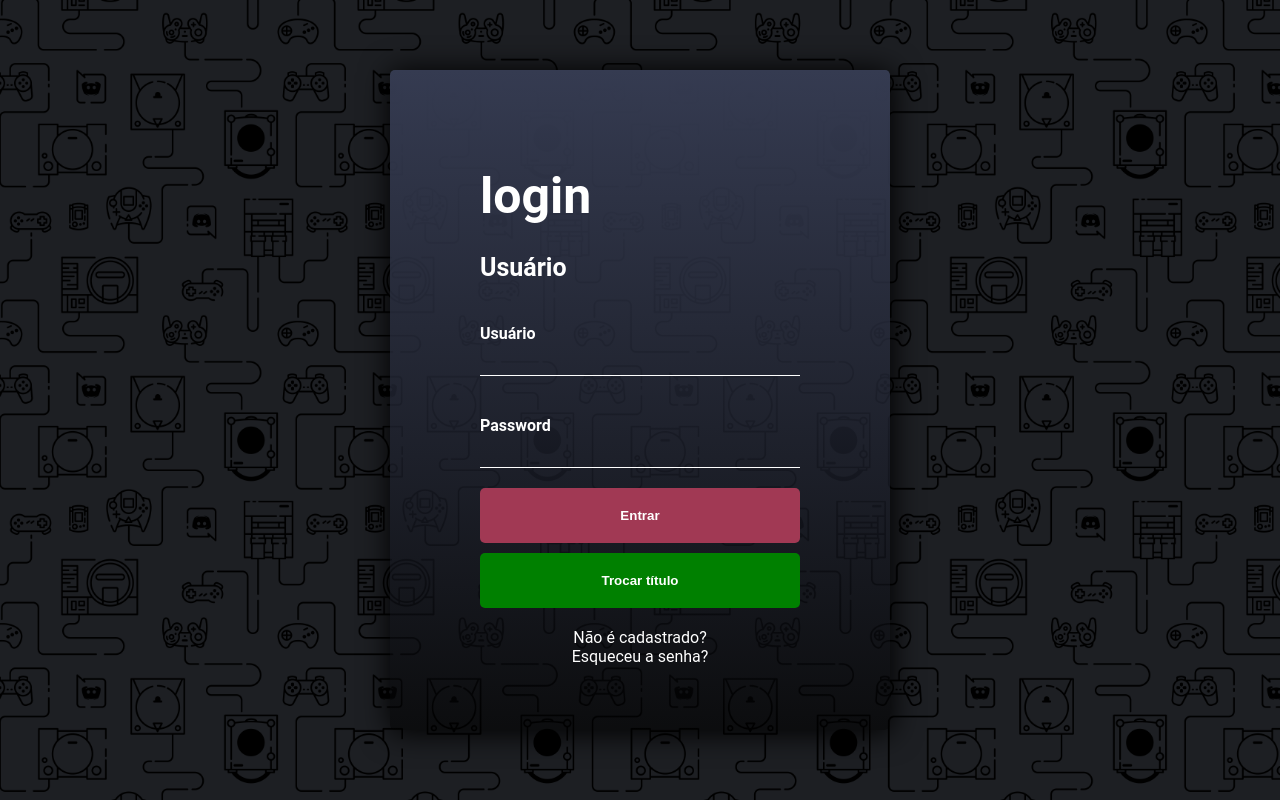
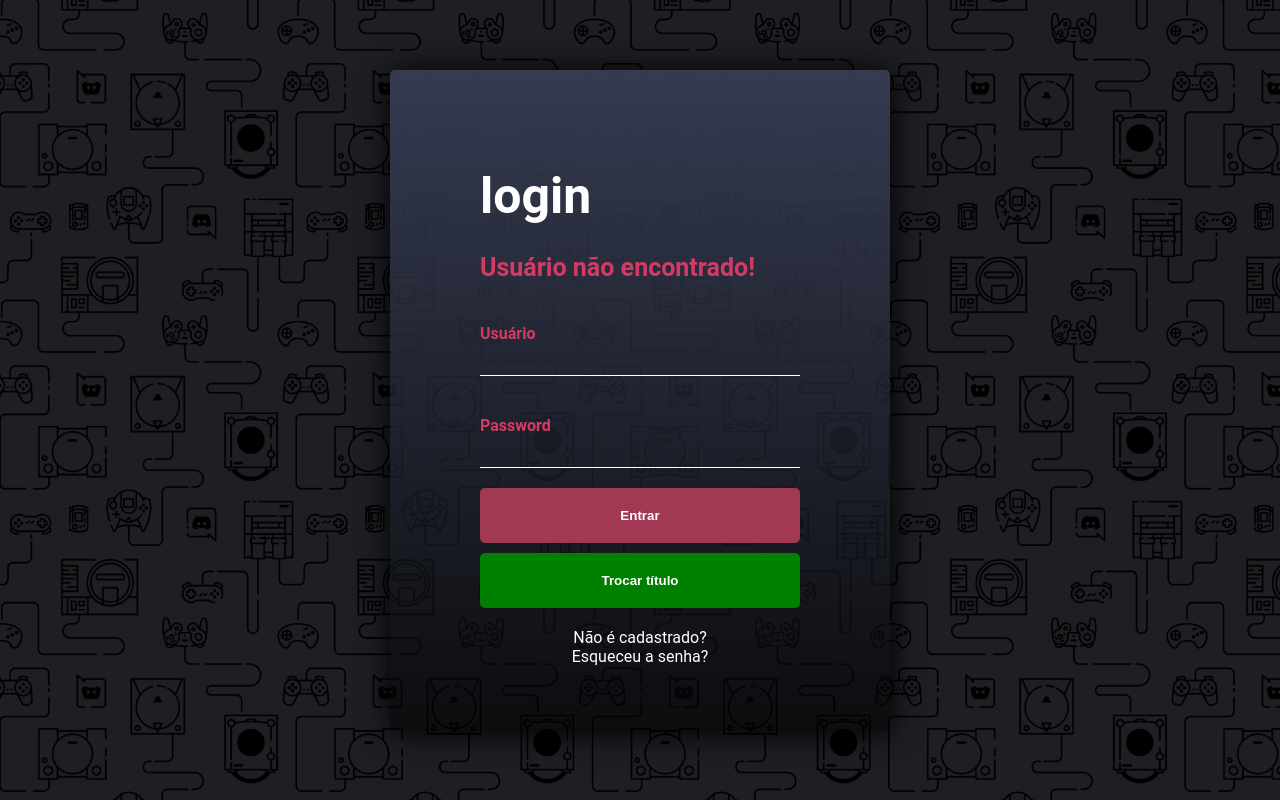
Before and after one commit to jady-sm-godoi/Lets_Code_by_Ada_Aulas_React_I, a React (Create React App) app in the folder aula-3/exercicio_tela_login/: page / in a window 1280 px wide. Both pictures are taken after a click on the button "Entrar". Built offline with nearby package versions, Linux system fonts and the light colour scheme.

Commit message:
Lifting State & renderização condicional

```diff
--- a/aula-3/exercicio_tela_login/src/components/inputs/index.js
+++ b/aula-3/exercicio_tela_login/src/components/inputs/index.js
@@ -1,10 +1,10 @@
 import './style.css'
 import PropTypes from 'prop-types'
-export const Inputs = ({text, changing}) => {
+export const Inputs = ({text, changing, color}) => {
 
     return(
         <div className='input-container'>
-            <label htmlFor={text}>{text}</label>
+            <label style={{color: color}} htmlFor={text}>{text}</label>
             <input className='data-form' name={text} onChange={changing}/>
         </div>
     )
--- a/aula-3/exercicio_tela_login/src/components/link/style.css
+++ b/aula-3/exercicio_tela_login/src/components/link/style.css
@@ -1,6 +1,7 @@
-span{
+.links span{
     color: white;
     text-decoration: none;
+    margin-bottom: 20px;
 }
 
 span:hover{
--- a/aula-3/exercicio_tela_login/src/components/subtitle/index.js
+++ b/aula-3/exercicio_tela_login/src/components/subtitle/index.js
@@ -4,7 +4,7 @@ import PropTypes from 'prop-types'
 export function Subtitle({text}){
     return(
         <div className='title-container'>
-            <h2>{text}</h2>
+            <h2 style={{color: '#d33b64'}}>{text}</h2>
         </div>
     )
 }
--- a/aula-3/exercicio_tela_login/src/pages/Login/index.js
+++ b/aula-3/exercicio_tela_login/src/pages/Login/index.js
@@ -14,7 +14,10 @@ import { Subtitle } from "../../components/subtitle";
 export const Form = () => {
   const navigate = useNavigate();
   const [title, setTitle] = useState("login");
-  const [subtitle, setSubtitle] = useState();
+  const [showError, setShowerror] = useState(false);
+  const [labelColor, setLabelColor] = useState('white');
+  const [user, setUser] = useState();
+  const [password, setPassword] = useState();
   const [users] = useState([
     {
       username: "jady",
@@ -30,26 +33,17 @@ export const Form = () => {
     setTitle("Welcome,");
   };
 
-  const mudarSubtitulo = () => {
-    const user = document.querySelector(".data-form").value;
-    setSubtitle(user);
-  };
 
   const vaParaHome = () => {
-    const userName = document.querySelectorAll(".data-form");
+    const userSelected = users.find((u) => u.username === user && u.password === password)
 
-    const userExist = users.filter(
-      (user) =>
-        user.username === userName[0].value &&
-        user.password === userName[1].value
-    );
-
-    if (userExist.length > 0) {
-      navigate("/home");
-    } else {
-      alert("usuário ou senha estão incorretos!");
+    if(userSelected){
+      navigate("/home")
+    }else{
+      setShowerror(true)
+      setLabelColor('#d33b64')
     }
-  };
+  }
 
   const vaParaCadastro = () => {
     navigate("/sign-up");
@@ -66,11 +60,11 @@ export const Form = () => {
           <Title text={title} />
         </div>
         <div className="cabecalho">
-          <Subtitle text={subtitle} />
+        {showError && <Subtitle text='Usuário não encontrado!' />}
         </div>
         <div className="form-fields">
-          <Inputs changing={mudarSubtitulo} />
-          <Inputs text="Password" />
+          <Inputs color={labelColor} changing={(e) => setUser(e.target.value)} />
+          <Inputs color={labelColor} changing={(e) => setPassword(e.target.value)} text="Password" />
         </div>
         <div className="buttons-container">
           <div className="buttons">
@@ -94,5 +88,13 @@ export const Form = () => {
     </div>
   );
 };
+const missao = [
+  {
+    executar: () => console.log('faz'),
+
+  }
+]
+
+missao.forEach((ideia) => ideia.executar())
 
 // export default Form;
```
Also changed, not shown: 1 other file (tests, documents, lock files or other folders).
